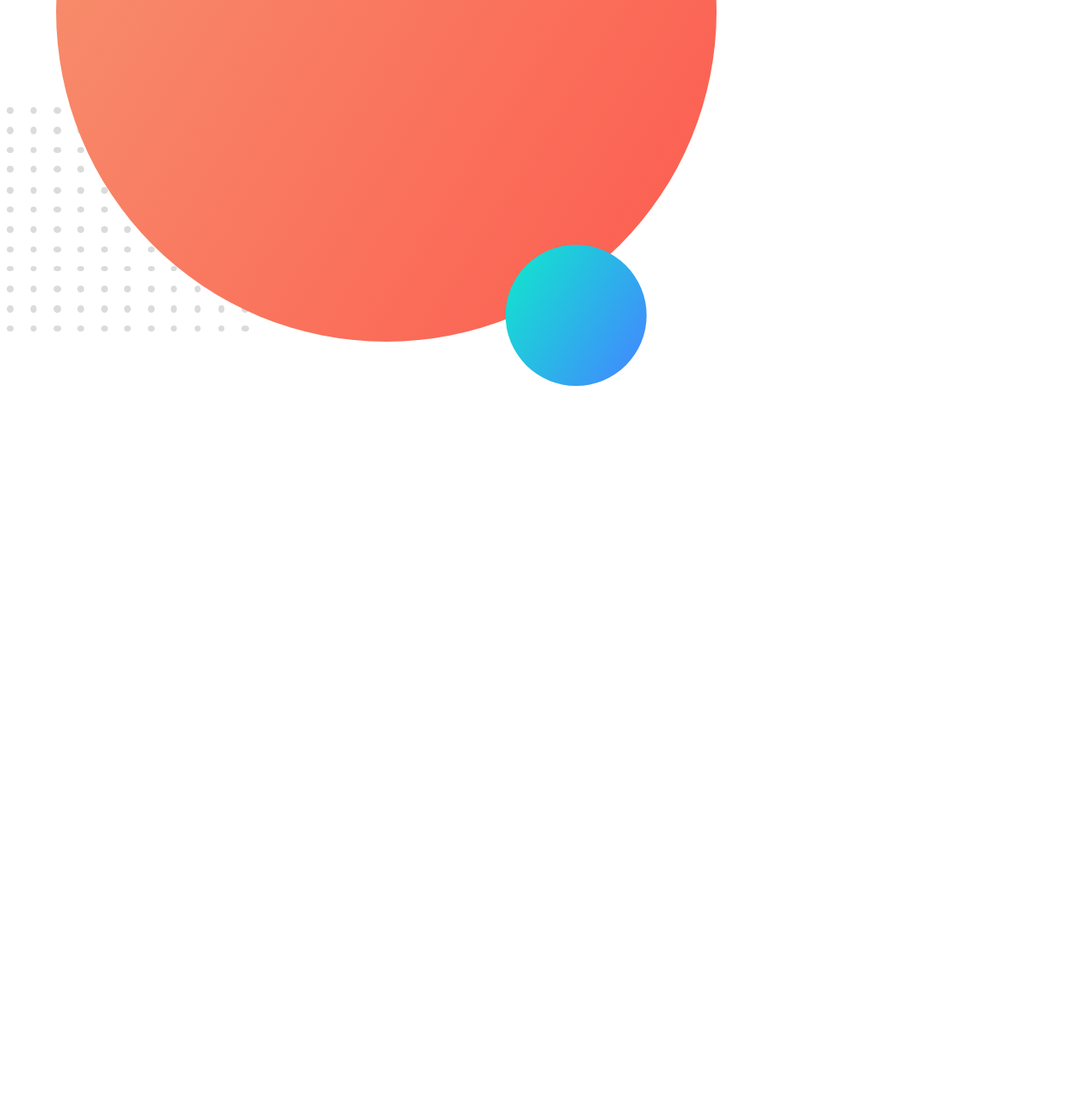
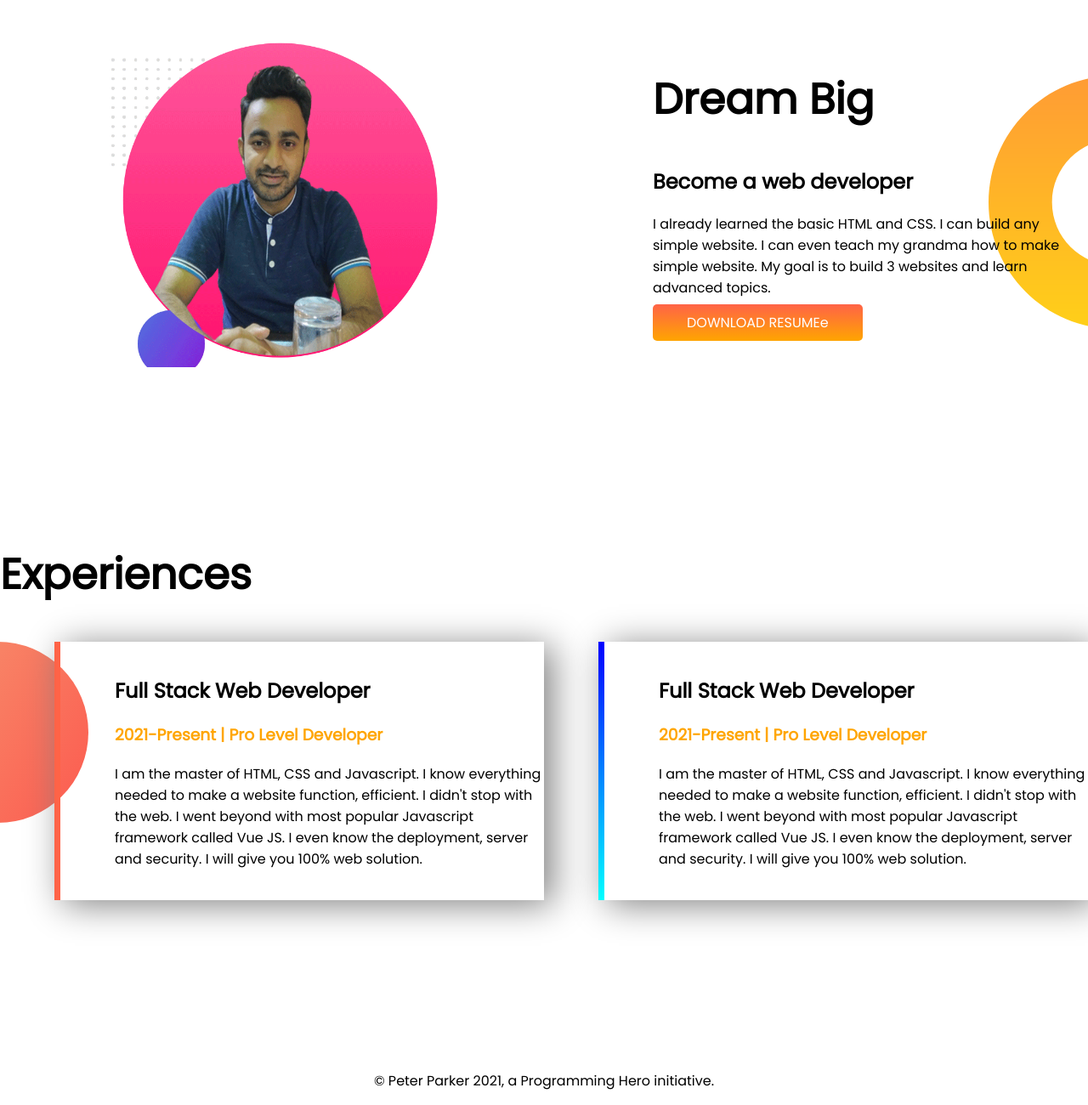
Before and after one commit to Shihab31/develop-portfolio, a plain HTML site: page index.html in a window 1280 px wide. Shown: the part 625-1925 px from the top of the page at 85% size. Before the commit the page ends 1091 px from the top, so only its background shows below. Drawn offline with Linux system fonts and the light colour scheme.

Commit message:
Created portfolio website

```diff
--- a/index.html
+++ b/index.html
@@ -8,26 +8,63 @@
     <title>Shihab Portfolio</title>
     <link rel="preconnect" href="https://fonts.googleapis.com">
     <link rel="preconnect" href="https://fonts.gstatic.com" crossorigin>
-    <link href="https://fonts.googleapis.com/css2?family=Poppins&display=swap" rel="stylesheet">s
+    <link href="https://fonts.googleapis.com/css2?family=Poppins&display=swap" rel="stylesheet">
     <link rel="stylesheet" href="style.css">
 </head>
 
 <body>
 
-    <section>
-        <div>
+    <section class="flexiable-container" id="peter-parker">
+        <div class="half-width">
             <h1>Welcome To</h1>
-            <h1>Peter Parker World</h1>
+            <h1><span class="orange">Peter Parker</span> World</h1>
             <h3>Build Climber and Train Stopper</h3>
             <p>You might saw me jumping, climbing buildings, and stopping trains. But nobody pays me a dime for that
                 work. That's why I am learning and mastering web development. I will not stop until I become the Web
                 Development Hero.</p>
-            <a href="">Hire Me</a>
+            <a class="btn_link" target="_blank" href="">Hire Me</a>
         </div>
-        <div>
-            <img src="images/my-bg.png" alt="">
+        <div class="half-width">
+            <img src="images/self-bg.png" alt="">
         </div>
     </section>
+    <section class="flexiable-container" id="dream-big">
+        <div class="half-width">
+            <img src="images/my-port-bg2.png" alt="">
+        </div>
+        <div class="half-width">
+            <h1>Dream Big</h1>
+            <h2>Become a web developer</h2>
+            <p>I already learned the basic HTML and CSS. I can build any simple website. I can even teach my grandma how
+                to make simple website. My goal is to build 3 websites and learn advanced topics.</p>
+            <a class="btn_link" target="_blank" href="">DOWNLOAD RESUMEe</a>
+        </div>
+    </section>
+
+    <section>
+        <h2>Experiences</h2>
+        <div class="flexiable-container" id="experience-bg">
+            <div class="half-width" id="full-stack">
+                <h2>Full Stack Web Developer</h2>
+                <h3>2021-Present | Pro Level Developer</h3>
+                <p>I am the master of HTML, CSS and Javascript. I know everything needed to make a website function,
+                    efficient. I didn't stop with the web. I went beyond with most popular Javascript framework called
+                    Vue
+                    JS. I even know the deployment, server and security. I will give you 100% web solution.</p>
+            </div>
+            <div class="half-width" id="baby-web">
+                <h2>Full Stack Web Developer</h2>
+                <h3>2021-Present | Pro Level Developer</h3>
+                <p>I am the master of HTML, CSS and Javascript. I know everything needed to make a website function,
+                    efficient. I didn't stop with the web. I went beyond with most popular Javascript framework called
+                    Vue
+                    JS. I even know the deployment, server and security. I will give you 100% web solution.</p>
+            </div>
+        </div>
+    </section>
+    <footer>
+        <p>© Peter Parker 2021, a Programming Hero initiative.</p>
+    </footer>
 </body>
 
 </html>
--- a/style.css
+++ b/style.css
@@ -0,0 +1,77 @@
+body {
+    font-family:'Poppins', sans-serif;
+    margin: 0;
+    padding: 0;
+}
+
+.flexiable-container {
+    display: flex;
+    margin-bottom: 200px;
+
+}
+h1 {
+    font-size: 50px;
+}
+.half-width {
+    width: 40%;
+    margin-left:5%;
+    padding-left: 5%;
+}
+.half-width h1 {
+    font-size: 50px;
+}
+.half-width img {
+    width: 80%;
+}
+.orange {
+    color: #FFBC21;
+}
+.btn_link {
+    background-image: linear-gradient(tomato, orange);
+    text-decoration: none;
+    padding: 10px 40px;
+    color: #fff;
+    border-radius: 5px;
+}
+#peter-parker {
+    background-image: url(images/top-banner.png);
+    background-repeat: no-repeat;
+}
+#dream-big {
+    background-image: url(images/dream-bg.png);
+    background-repeat: no-repeat;
+    background-position: right;
+}
+
+#full-stack {
+    box-shadow: 10px 5px 40px gray;
+    border-left: 7px solid tomato;
+    background-image: linear-gradient(tomato);
+    padding-top: 20px;
+    padding-bottom: 20px;
+}
+#baby-web {
+    box-shadow: 10px 5px 40px gray;
+    border-left: 7px solid;
+    border-image: linear-gradient(
+180deg, blue, cyan);
+    border-image-slice: 1;
+    padding-top: 20px;
+    padding-bottom: 20px;
+}
+#full-stack h3,
+#baby-web h3
+ {
+    color: orange;
+}
+section > h2 {
+    font-size: 50px;
+}
+#experience-bg {
+    background-image: url(images/exp-bg.png);
+    background-repeat: no-repeat;
+
+}
+footer p {
+    text-align: center;
+}
```
Also changed, not shown: images/my-port-bg2.png (added), images/self-bg.png (added).
